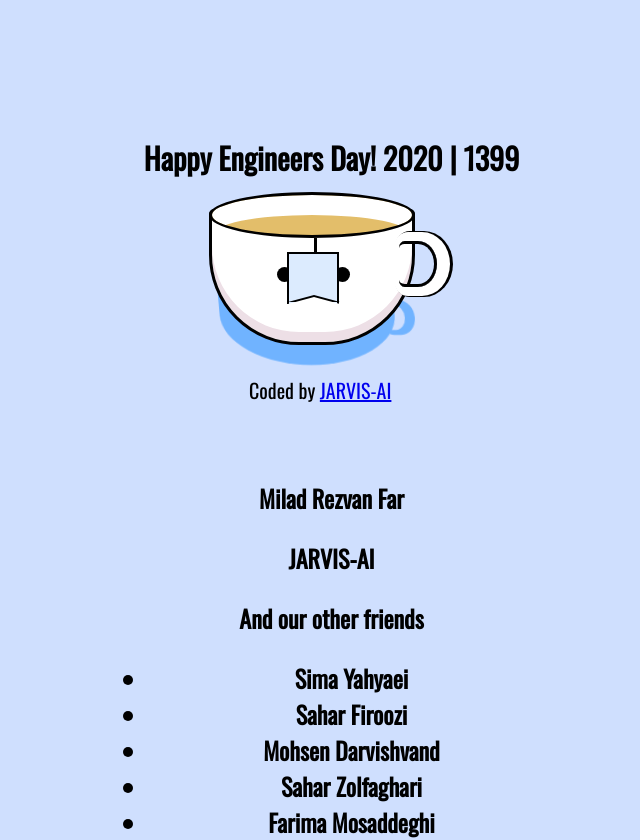
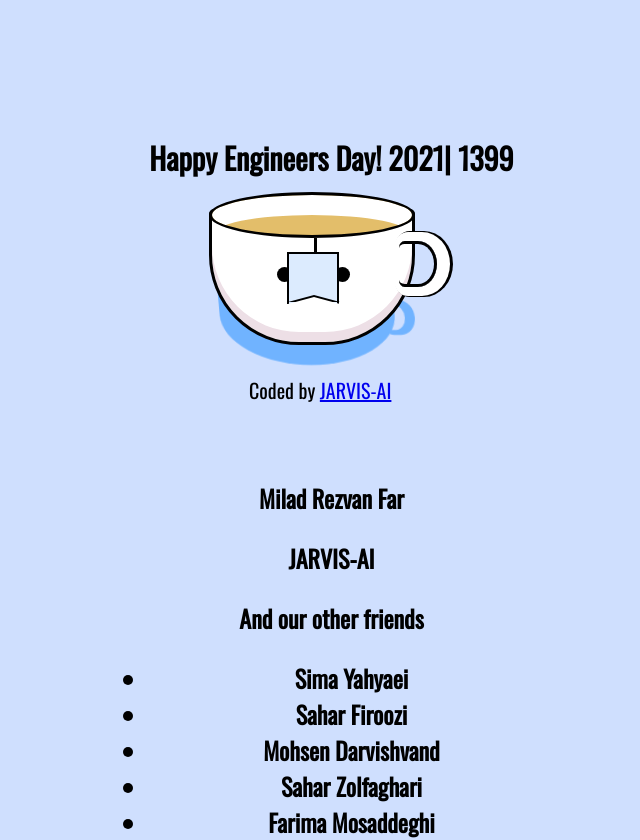
Before and after one commit to JARVIS-AI/engineersday, a plain HTML site: page index.html in a window 1280 px wide. Shown: the whole page, without its empty margins (316-956 px from the left). Drawn offline with nearby package versions, Linux system fonts and the light colour scheme; a web font is replaced by a local one.

Commit message:
Update Date

```diff
--- a/index.html
+++ b/index.html
@@ -17,7 +17,7 @@
 		</div>
 		<div class="cup-shadow"></div>
     <div class="text">
-      <p>Happy Engineers Day! 2020 | 1399</p>
+      <p>Happy Engineers Day! 2021| 1399</p>
     </div>
 	<div class="text2">
 		<p>Milad Rezvan Far</p>
```
